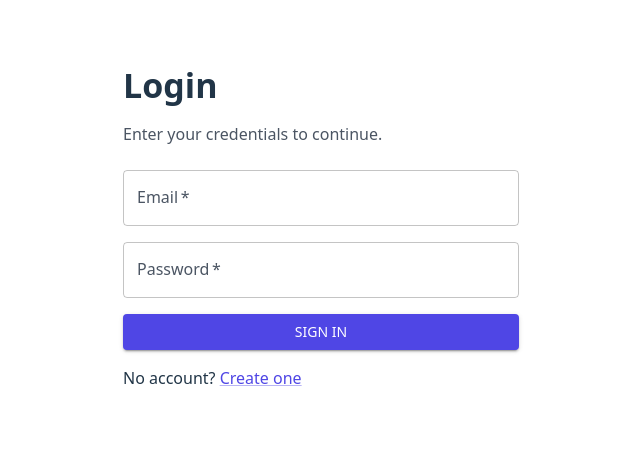
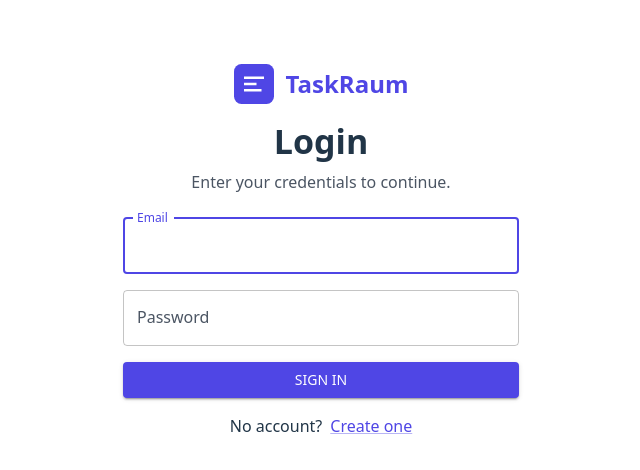
Before and after one commit to emrullaharac/TaskRaum, a React (Vite) app in the folder frontend/: page /login in a window 1280 px wide. Shown: the top 470 px of the page, without its empty margins (319-959 px from the left). Built offline with nearby package versions, Linux system fonts and the light colour scheme; no server answers; some icons are missing.

Commit message:
refactor(auth): migrate LoginPage to RHF+Zod; show backend 401 messages

```diff
--- a/frontend/src/pages/Auth/LoginPage.tsx
+++ b/frontend/src/pages/Auth/LoginPage.tsx
@@ -1,75 +1,82 @@
+import { Stack, TextField, Link } from "@mui/material";
+import { LoadingButton } from "@mui/lab";
+import { Link as RouterLink, useNavigate } from "react-router-dom";
+import { useForm, Controller } from "react-hook-form";
+import { zodResolver } from "@hookform/resolvers/zod";
+import { loginSchema, type LoginInput } from "../../features/auth/validation";
+import { login } from "../../features/auth/api";
 import { useState } from "react";
-import { useNavigate, Link as RouterLink } from "react-router-dom";
-import { Container, Box, Typography, TextField, Button, Alert, Stack, Link } from "@mui/material";
-import { login } from "../../features/auth/api";
-import {useAuthStore} from "../../store/authStore.ts";
+import { useAuthStore } from "../../store/authStore";
+import AuthLayout from "../../features/auth/components/AuthLayout.tsx";
+import FormErrorAlert from "../../features/auth/components/FormErrorAlert.tsx";
+import PasswordField from "../../features/auth/components/PasswordField.tsx";
+import axios from "axios";
+
+function getApiMessage(err: unknown): string {
+    if (axios.isAxiosError(err) && err.response?.data) {
+        const d = err.response.data;
+        return d.message || d.error || d.detail || "Login failed";
+    }
+    return err instanceof Error ? err.message : "Login failed";
+}
 
 export default function LoginPage() {
     const navigate = useNavigate();
-    const fetchUser = useAuthStore((s) => s.fetchUser);
+    const fetchUser = useAuthStore(s => s.fetchUser);
+    const [formError, setFormError] = useState<string | null>(null);
 
-    const [email, setEmail] = useState("");
-    const [password, setPassword] = useState("");
-    const [submitting, setSubmitting] = useState(false);
-    const [error, setError] = useState<string | null>(null);
+    const { control, handleSubmit, formState: { isSubmitting } } = useForm<LoginInput>({
+        resolver: zodResolver(loginSchema),
+        defaultValues: { email: "", password: "" },
+    });
 
-    async function handleSubmit(e: React.FormEvent) {
-        e.preventDefault();
-        setError(null);
-        setSubmitting(true);
+    const onSubmit = async (data: LoginInput) => {
+        setFormError(null);
         try {
-            await login(email, password);
-            await fetchUser();             // <- hydrate store
+            await login(data.email, data.password);
+            await fetchUser();
             navigate("/app", { replace: true });
-        } catch (err) {
-            const msg = err instanceof Error ? err.message : "Login failed";
-            setError(msg);
-        } finally {
-            setSubmitting(false);
+        } catch (e) {
+            setFormError(getApiMessage(e));
         }
-    }
+    };
 
     return (
-        <Container maxWidth="xs">
-            <Box py={8}>
-                <Typography variant="h4" fontWeight={700} mb={2}>Login</Typography>
-                <Typography color="text.secondary" mb={3}>
-                    Enter your credentials to continue.
-                </Typography>
-
-                {error && <Alert severity="error" sx={{ mb: 2 }}>{error}</Alert>}
-
-                <Box component="form" onSubmit={handleSubmit}>
+        <AuthLayout title="Login" subtitle="Enter your credentials to continue.">
+            <FormErrorAlert message={formError} />
+            <form onSubmit={handleSubmit(onSubmit)} noValidate>
                 <Stack spacing={2}>
+                    <Controller
+                        control={control}
+                        name="email"
+                        render={({ field, fieldState }) => (
                             <TextField
+                                {...field}
                                 label="Email"
                                 type="email"
-                            value={email}
-                            onChange={(e) => setEmail(e.target.value)}
                                 autoComplete="email"
-                            required
+                                autoFocus
+                                error={!!fieldState.error}
+                                helperText={fieldState.error?.message}
                                 fullWidth
                             />
-                        <TextField
-                            label="Password"
-                            type="password"
-                            value={password}
-                            onChange={(e) => setPassword(e.target.value)}
+                        )}
+                    />
+                    <PasswordField<LoginInput>
+                        control={control}
+                        name="password"
                         autoComplete="current-password"
-                            required
-                            fullWidth
                     />
-                        <Button type="submit" variant="contained" disabled={submitting}>
-                            {submitting ? "Signing in..." : "Sign in"}
-                        </Button>
+                    <LoadingButton type="submit" variant="contained" loading={isSubmitting}>
+                        Sign in
+                    </LoadingButton>
                 </Stack>
-                </Box>
+            </form>
 
-                <Typography mt={2}>
-                    No account?{" "}
+            <Stack direction="row" spacing={1} mt={2} justifyContent="center">
+                <span>No account?</span>
                 <Link component={RouterLink} to="/register">Create one</Link>
-                </Typography>
-            </Box>
-        </Container>
+            </Stack>
+        </AuthLayout>
     );
 }
```
Lines whose indentation alone changed are shown as unchanged.
